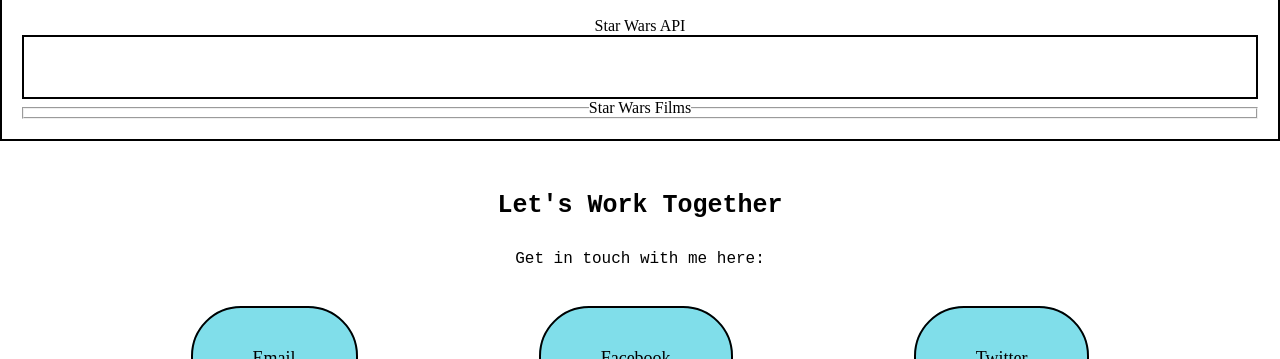
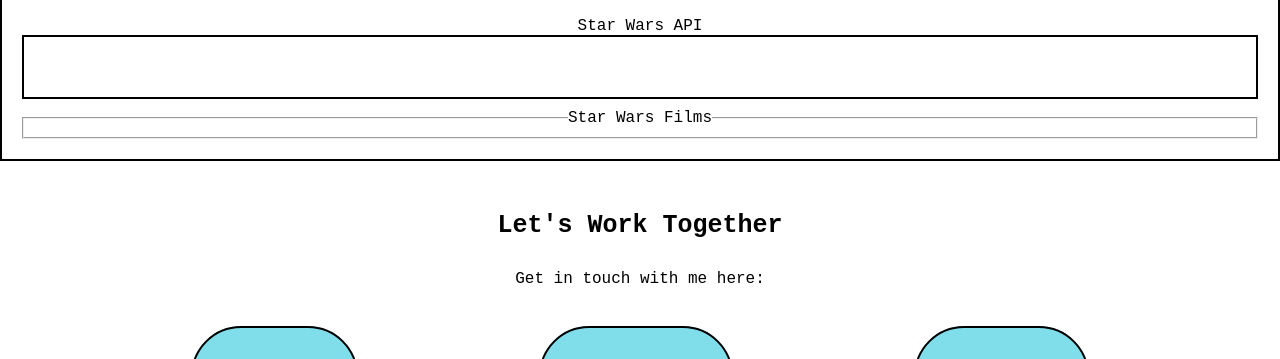
Before and after one commit to NatPlatt/Personal-Portfolio-Project, a plain HTML site: page Portfolio Project DGM1600/index.html in a window 1280 px wide. Shown: the part 2123-2482 px from the top of the page. Drawn offline with Linux system fonts and the light colour scheme; a script that the page names is missing.

Commit message:
Add files via upload

```diff
--- a/Portfolio Project DGM1600/portfolio.css
+++ b/Portfolio Project DGM1600/portfolio.css
@@ -78,6 +78,7 @@ figcaption {
 #film-list li{
     list-style-type: none;
     padding-top: 10px;
+    font-family: Courier New;
 }
 .starWars{
     margin-right: 400px;
@@ -86,12 +87,23 @@ figcaption {
 figure {
     border: 2px solid black;
 }
+figcaption {
+    font-family: Courier New;
+}
 #openingCrawl{
     border: 2px solid black;
+}
+#film-list {
+    padding-bottom: 10px;
 }
 .link-logo {
   height: 100px;
 }
+legend {
+    font-family: Courier New;
+}
+fieldset {
+    margin-top: 10px;
 }
 #profile-link {
   display: center;
```
